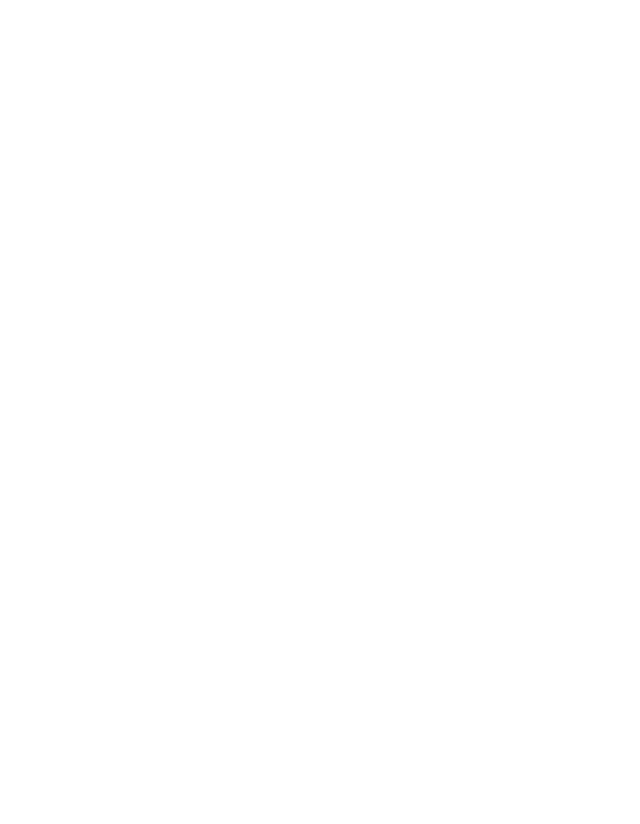
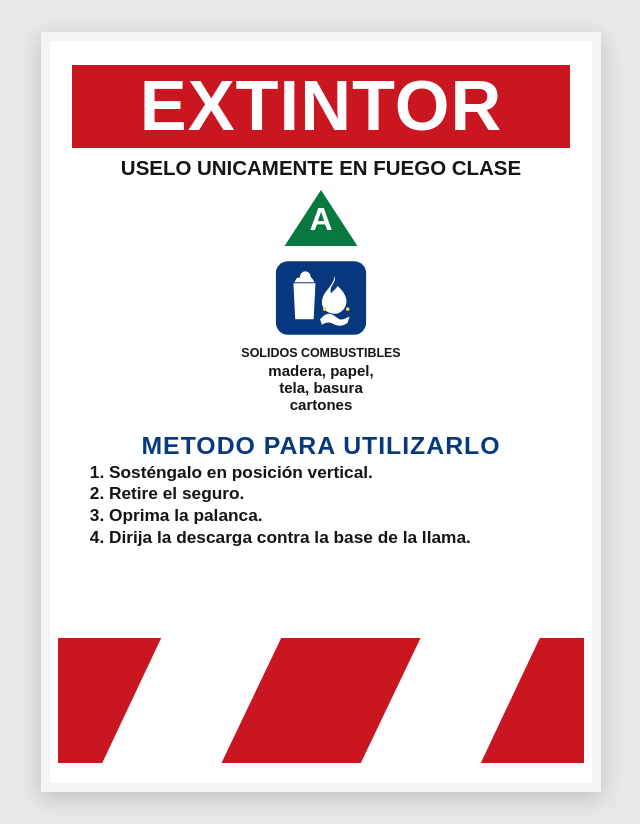
Before and after one commit to Pitterson20/Extintor-ejercicio, a plain HTML site: page src/index.html in a window 1280 px wide. Shown: the whole page, without its empty margins (319-959 px from the left). Before the commit the page ends 800 px from the top, so only its background shows below. Drawn offline with Linux system fonts and the light colour scheme.

Commit message:
Se relizó el ejercicio del extintor

```diff
--- a/src/index.css
+++ b/src/index.css
@@ -0,0 +1,199 @@
+* {
+    box-sizing: border-box;
+}
+
+body {
+    min-height: 100vh;
+    margin: 0;
+    padding: 32px 16px;
+    display: grid;
+    place-items: center;
+    background: #e8e8e8;
+    color: #151515;
+    font-family: Arial, Helvetica, sans-serif;
+}
+
+.page {
+    width: min(100%, 560px);
+}
+
+.sign {
+    width: 100%;
+    min-height: 760px;
+    padding: 24px 22px 20px;
+    overflow: hidden;
+    display: flex;
+    flex-direction: column;
+    align-items: center;
+    background: #fff;
+    border: 9px solid #f4f4f4;
+    box-shadow: 0 6px 22px rgb(0 0 0 / 18%);
+    text-align: center;
+}
+
+.sign h1 {
+    width: 100%;
+    margin: 0;
+    padding: 2px 6px;
+    background: #c91620;
+    color: #fff;
+    font-size: clamp(2.5rem, 10vw, 4.4rem);
+    font-weight: 900;
+    line-height: 1.12;
+    letter-spacing: 1px;
+}
+
+.subtitle {
+    margin: 8px 0 0;
+    font-size: clamp(.9rem, 3.1vw, 1.28rem);
+    font-weight: 800;
+    white-space: nowrap;
+}
+
+.class-mark {
+    position: relative;
+    width: 76px;
+    height: 68px;
+    margin: 4px 0 8px;
+    color: #08783e;
+}
+
+.class-mark svg {
+    width: 100%;
+    height: 100%;
+    fill: currentColor;
+}
+
+.class-mark span {
+    position: absolute;
+    inset: 17px 0 0;
+    color: #fff;
+    font-size: 2rem;
+    font-weight: 900;
+}
+
+.fire-icon {
+    width: 92px;
+    height: 76px;
+    padding: 0;
+    border: 0;
+    border-radius: 14px;
+    background: #fff;
+    cursor: pointer;
+    transition: transform 160ms ease, filter 160ms ease;
+}
+
+.fire-icon svg {
+    display: block;
+    width: 100%;
+    height: 100%;
+    fill: #06377f;
+}
+
+.fire-icon .white {
+    fill: #fff;
+}
+
+.fire-icon .spark {
+    fill: #ffd34e;
+}
+
+.fire-icon:hover,
+.fire-icon:focus-visible {
+    transform: scale(1.08);
+    filter: drop-shadow(0 0 8px rgb(15 76 160 / 45%));
+}
+
+.fire-icon:focus-visible {
+    outline: 3px solid #111;
+    outline-offset: 4px;
+}
+
+.category {
+    margin: 10px 0 2px;
+    font-size: .78rem;
+    font-weight: 800;
+}
+
+.materials {
+    margin: 0;
+    font-size: .94rem;
+    font-weight: 800;
+    line-height: 1.15;
+}
+
+.instructions {
+    width: 100%;
+    margin-top: 18px;
+    text-align: left;
+}
+
+.instructions h2 {
+    margin: 0 0 2px;
+    color: #07397e;
+    font-size: clamp(1.04rem, 4.2vw, 1.55rem);
+    font-weight: 900;
+    letter-spacing: 1px;
+    text-align: center;
+    white-space: nowrap;
+}
+
+.instructions ol {
+    margin: 0;
+    padding-left: 37px;
+    font-size: clamp(.86rem, 3.2vw, 1.08rem);
+    font-weight: 700;
+    line-height: 1.25;
+}
+
+.warning-stripes {
+    width: calc(100% + 44px);
+    height: 125px;
+    margin: auto -22px 0;
+    padding: 0 8px;
+    display: flex;
+    align-items: stretch;
+    justify-content: space-around;
+    gap: 16px;
+}
+
+.warning-stripes span {
+    flex: 1;
+    background: #c91620;
+    clip-path: polygon(0 0, 70% 0, 30% 100%, 0 100%);
+}
+
+.warning-stripes span:nth-child(2) {
+    flex: 1.35;
+    clip-path: polygon(30% 0, 100% 0, 70% 100%, 0 100%);
+}
+
+.warning-stripes span:nth-child(3) {
+    clip-path: polygon(70% 0, 100% 0, 100% 100%, 30% 100%);
+}
+
+@media (max-width: 420px) {
+    .sign {
+        min-height: 700px;
+        padding-right: 14px;
+        padding-left: 14px;
+        border-width: 6px;
+    }
+
+    .instructions ol {
+        padding-left: 30px;
+    }
+
+    .warning-stripes {
+        width: calc(100% + 28px);
+        margin-right: -14px;
+        margin-left: -14px;
+        height: 105px;
+    }
+}
+
+@media (prefers-reduced-motion: reduce) {
+    .fire-icon {
+        transition: none;
+    }
+}
--- a/src/index.html
+++ b/src/index.html
@@ -1,13 +1,55 @@
 <!DOCTYPE html>
-<html lang="en">
+<html lang="es">
 <head>
     <meta charset="UTF-8">
     <meta name="viewport" content="width=device-width, initial-scale=1.0">
     <link rel="stylesheet" href="index.css">
-    <script></script>
-    <title>Document</title>
+    <script src="index.js" defer></script>
+    <title>Señal de extintor</title>
 </head>
 <body>
+    <main class="page">
+        <article class="sign" aria-label="Señal de extintor para fuego clase A">
+            <h1>EXTINTOR</h1>
+            <p class="subtitle">USELO UNICAMENTE EN FUEGO CLASE</p>
 
+            <div class="class-mark" aria-label="Clase A">
+                <svg viewBox="0 0 100 78" aria-hidden="true">
+                    <path d="M50 2 98 76H2L50 2Z" />
+                </svg>
+                <span>A</span>
+            </div>
+
+            <button class="fire-icon" type="button" aria-label="Pasa el cursor para escuchar el sonido del fuego" title="Pasa el cursor para escuchar el sonido del fuego">
+                <svg viewBox="0 0 100 82" role="img" aria-hidden="true">
+                    <rect x="1" y="1" width="98" height="80" rx="13" />
+                    <path class="white" d="M20 25h24l-2 39H22l-2-39Zm4-6h16l3 5H21l3-5Zm3 0c0-4 3-7 6-7s6 3 6 7" />
+                    <path class="white" d="M65 17c2 8-7 11-4 19 2-3 5-4 7-8 9 8 12 16 8 23-3 6-10 9-17 6-9-4-10-13-5-21 4-6 9-10 11-19Z" />
+                    <path class="white" d="M49 64c5-5 9-7 13-5 3 1 5 4 8 5 4 1 7-1 11-3l-2 7c-5 4-11 4-16 1-4-2-7-2-12 1l-2-6Zm13-3 3 4m7-3 3 4m-16 1 3 4" />
+                    <circle class="spark" cx="54" cy="53" r="2" />
+                    <circle class="spark" cx="79" cy="53" r="2" />
+                </svg>
+            </button>
+
+            <p class="category">SOLIDOS COMBUSTIBLES</p>
+            <p class="materials">madera, papel,<br>tela, basura<br>cartones</p>
+
+            <section class="instructions" aria-labelledby="instructions-title">
+                <h2 id="instructions-title">METODO PARA UTILIZARLO</h2>
+                <ol>
+                    <li>Sosténgalo en posición vertical.</li>
+                    <li>Retire el seguro.</li>
+                    <li>Oprima la palanca.</li>
+                    <li>Dirija la descarga contra la base de la llama.</li>
+                </ol>
+            </section>
+
+            <div class="warning-stripes" aria-hidden="true">
+                <span></span>
+                <span></span>
+                <span></span>
+            </div>
+        </article>
+    </main>
 </body>
 </html>
--- a/src/index.js
+++ b/src/index.js
@@ -0,0 +1,99 @@
+const fireIcon = document.querySelector(".fire-icon");
+
+if (!(fireIcon instanceof HTMLButtonElement)) {
+    throw new Error("No se encontró el ícono interactivo del fuego.");
+}
+
+let audioContext;
+let fireSound;
+
+function startFireSound() {
+    if (fireSound) return;
+
+    const AudioContextClass = window.AudioContext || window.webkitAudioContext;
+    if (!AudioContextClass) {
+        console.error("Este navegador no admite la reproducción de audio Web Audio.");
+        return;
+    }
+
+    audioContext ??= new AudioContextClass();
+
+    const play = () => {
+        if (fireSound) return;
+
+        const duration = 8;
+        const buffer = audioContext.createBuffer(
+            1,
+            Math.floor(audioContext.sampleRate * duration),
+            audioContext.sampleRate
+        );
+        const samples = buffer.getChannelData(0);
+        let softenedNoise = 0;
+
+        for (let index = 0; index < samples.length; index += 1) {
+            const noise = Math.random() * 2 - 1;
+            softenedNoise = softenedNoise * 0.72 + noise * 0.28;
+            samples[index] = noise * 0.035 + softenedNoise * 0.045;
+        }
+
+        const crackleCount = Math.floor(duration * 2.6);
+        for (let crackle = 0; crackle < crackleCount; crackle += 1) {
+            const margin = Math.floor(audioContext.sampleRate * 0.08);
+            const start = margin + Math.floor(Math.random() * (samples.length - margin * 2));
+            const length = Math.floor(audioContext.sampleRate * (0.006 + Math.random() * 0.035));
+            const strength = 0.12 + Math.random() * 0.28;
+
+            for (let offset = 0; offset < length && start + offset < samples.length; offset += 1) {
+                const progress = offset / length;
+                const decay = (1 - progress) ** 3;
+                const snap = offset < length * 0.12 ? 1.7 : 1;
+                samples[start + offset] += (Math.random() * 2 - 1) * strength * decay * snap;
+            }
+        }
+
+        const source = audioContext.createBufferSource();
+        const filter = audioContext.createBiquadFilter();
+        const volume = audioContext.createGain();
+
+        source.buffer = buffer;
+        source.loop = true;
+        filter.type = "lowpass";
+        filter.frequency.value = 3200;
+        filter.Q.value = 0.7;
+        volume.gain.value = 0.42;
+
+        source.connect(filter);
+        filter.connect(volume);
+        volume.connect(audioContext.destination);
+        source.start();
+
+        fireSound = { source, filter, volume };
+    };
+
+    if (audioContext.state === "suspended") {
+        audioContext.resume().then(play).catch((error) => {
+            console.error("No se pudo iniciar el sonido del fuego.", error);
+        });
+    } else {
+        play();
+    }
+}
+
+function stopFireSound() {
+    if (!fireSound) return;
+
+    const { source, filter, volume } = fireSound;
+    fireSound = undefined;
+    volume.gain.setTargetAtTime(0, audioContext.currentTime, 0.025);
+    source.stop(audioContext.currentTime + 0.12);
+    source.addEventListener("ended", () => {
+        source.disconnect();
+        filter.disconnect();
+        volume.disconnect();
+    }, { once: true });
+}
+
+fireIcon.addEventListener("pointerenter", startFireSound);
+fireIcon.addEventListener("pointerleave", stopFireSound);
+fireIcon.addEventListener("focus", startFireSound);
+fireIcon.addEventListener("blur", stopFireSound);
```
